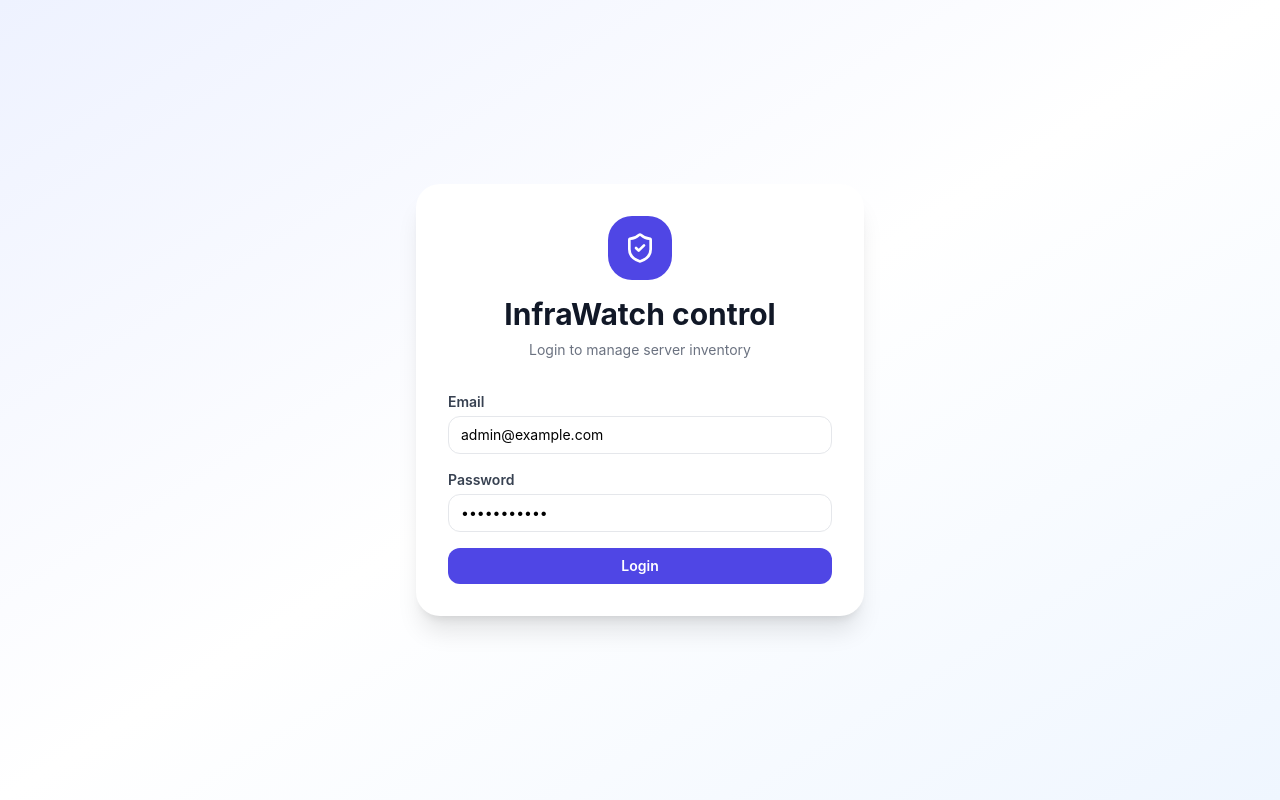
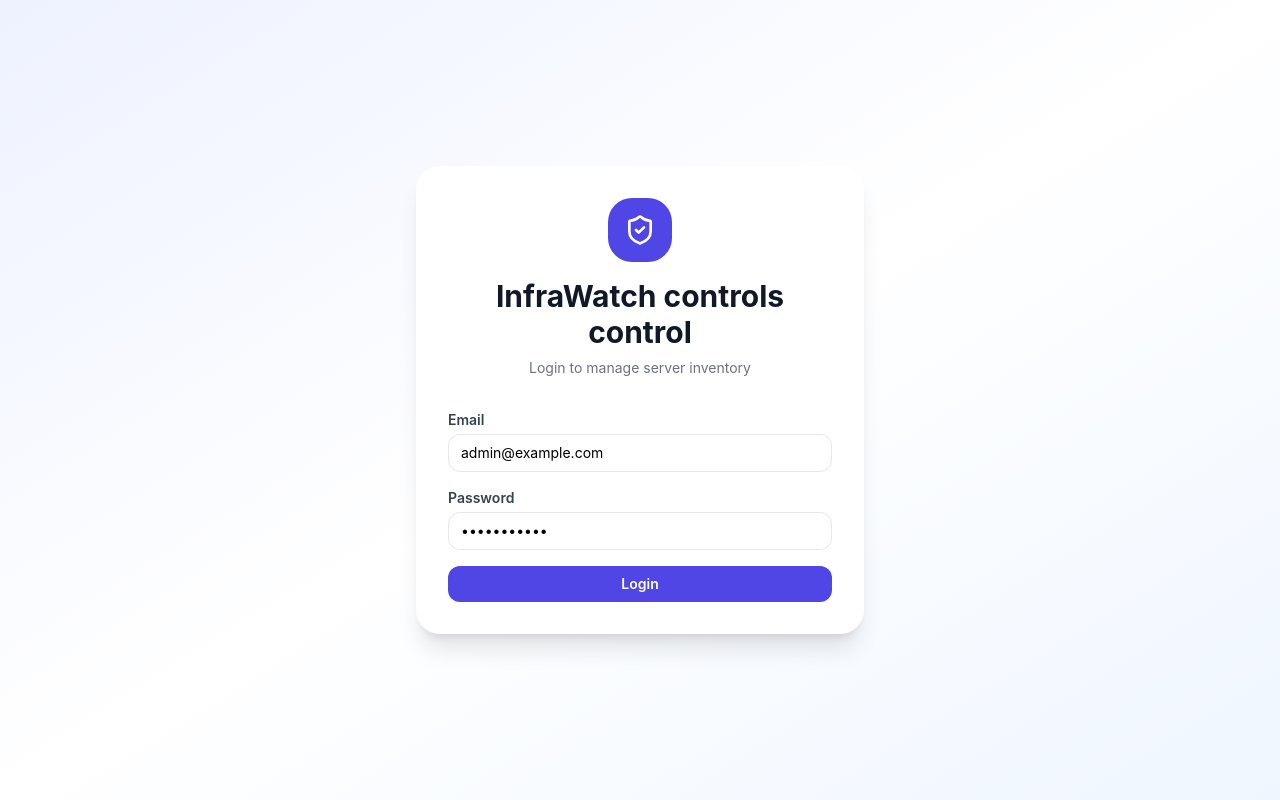
Before and after one commit to maheshgajjela221/infra-watch, a React (Vite) app in the folder frontend/: page /login in a window 1280 px wide. Built offline with nearby package versions, Linux system fonts and the light colour scheme.

Commit message:
Rename app to InfraWatch Controls

```diff
--- a/frontend/src/components/Sidebar.jsx
+++ b/frontend/src/components/Sidebar.jsx
@@ -19,7 +19,7 @@
           <ShieldCheck size={24} />
         </div>
         <div>
-          <h1 className="text-xl font-bold text-gray-900">InfraWatch control</h1>
+          <h1 className="text-xl font-bold text-gray-900">InfraWatch controls control</h1>
           <p className="text-xs text-gray-500">Server Inventory Dashboard</p>
         </div>
       </div>
--- a/frontend/src/pages/Login.jsx
+++ b/frontend/src/pages/Login.jsx
@@ -29,7 +29,7 @@
           <div className="mx-auto mb-4 flex h-16 w-16 items-center justify-center rounded-3xl bg-indigo-600 text-white">
             <ShieldCheck size={32} />
           </div>
-          <h1 className="text-3xl font-bold text-gray-900">InfraWatch control</h1>
+          <h1 className="text-3xl font-bold text-gray-900">InfraWatch controls control</h1>
           <p className="mt-2 text-sm text-gray-500">Login to manage server inventory</p>
         </div>
         {error && <div className="mb-4 rounded-xl bg-red-50 p-3 text-sm font-medium text-red-700">{error}</div>}
```
